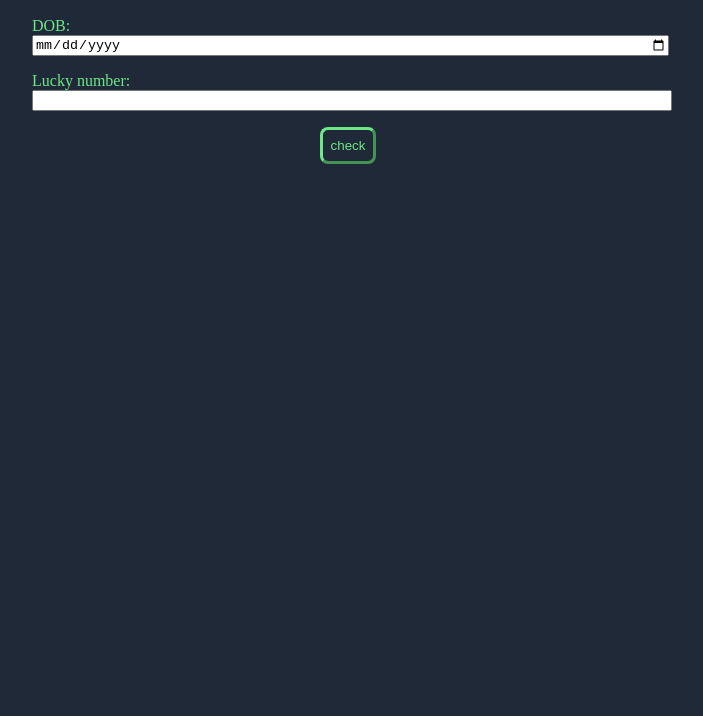
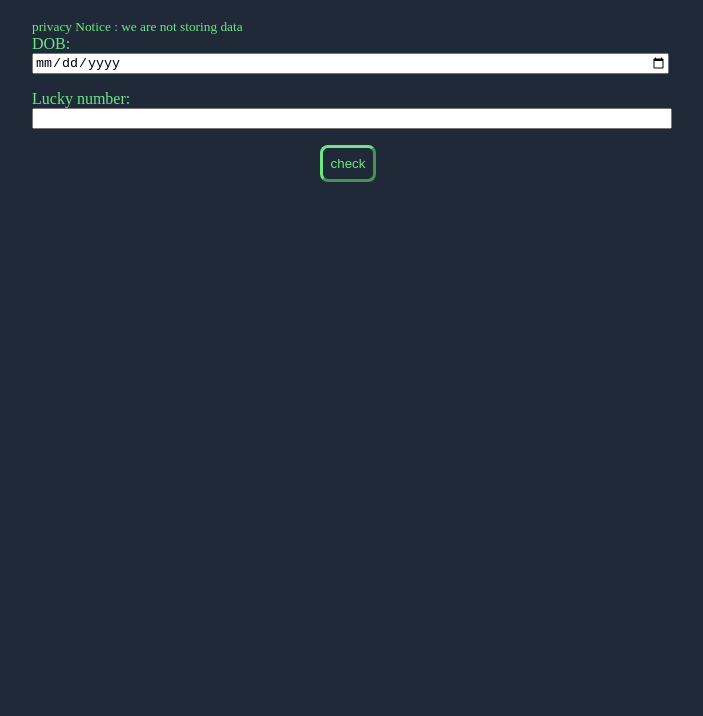
Before and after one commit to agrawalshanu708/bdyluckyfinal, a plain HTML site: page index.html in a window 1280 px wide. Shown: the part 84-800 px from the top of the page, without its empty margins (292-995 px from the left). Drawn offline with Linux system fonts and the light colour scheme.

Commit message:
updated index.html

```diff
--- a/index.html
+++ b/index.html
@@ -10,6 +10,7 @@
 <body>
     <h1 class="heading"> IS YOUR BIRTHDAY LUCKY?</h1>
     <div class="container">
+        <small id="notice"> privacy Notice : we are not storing data</small>
         <label for="date-of-birth">DOB: </label>
         <input type="date" id="date-of-birth">
 
--- a/style.css
+++ b/style.css
@@ -18,6 +18,12 @@
   text-align: center;
 
 
+  }
+
+  #notice {
+    margin: 2rem;
+    text-align: center;
+    margin: auto;
   }
 
   input,label{
```
